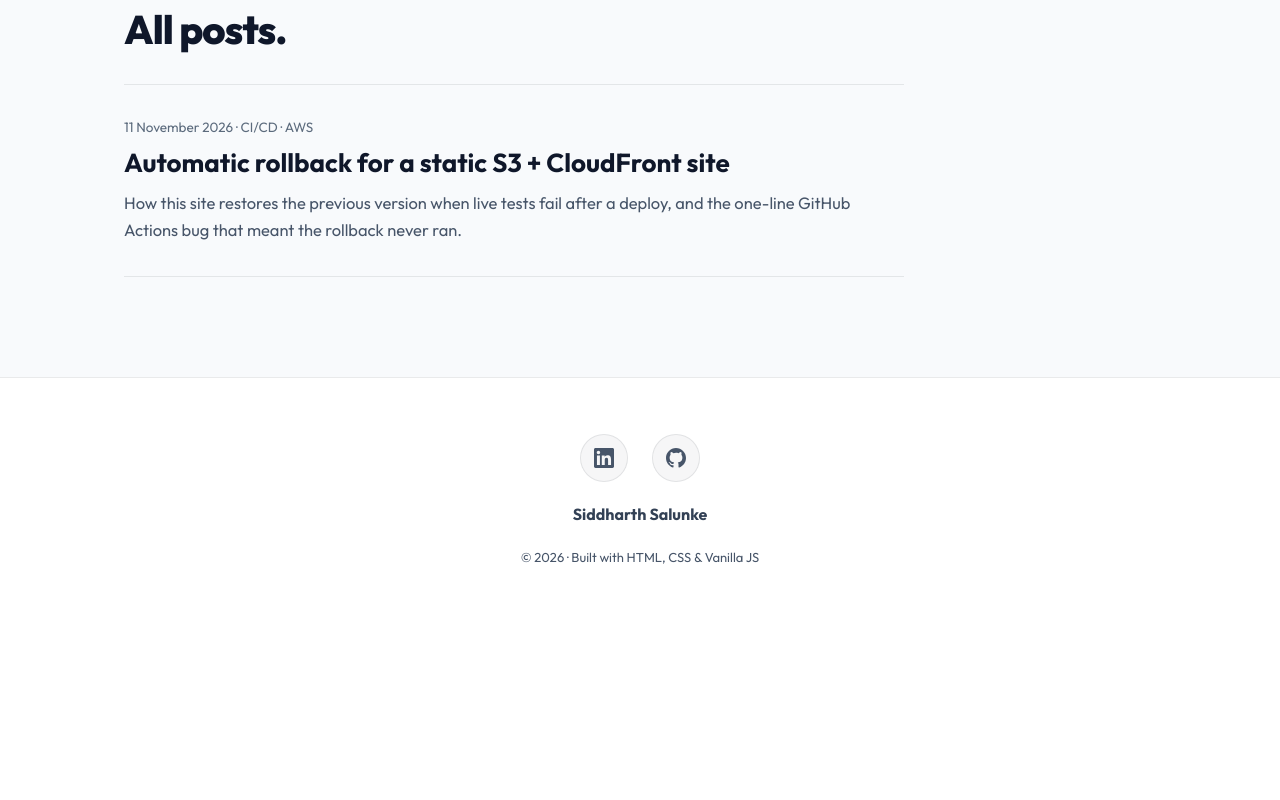
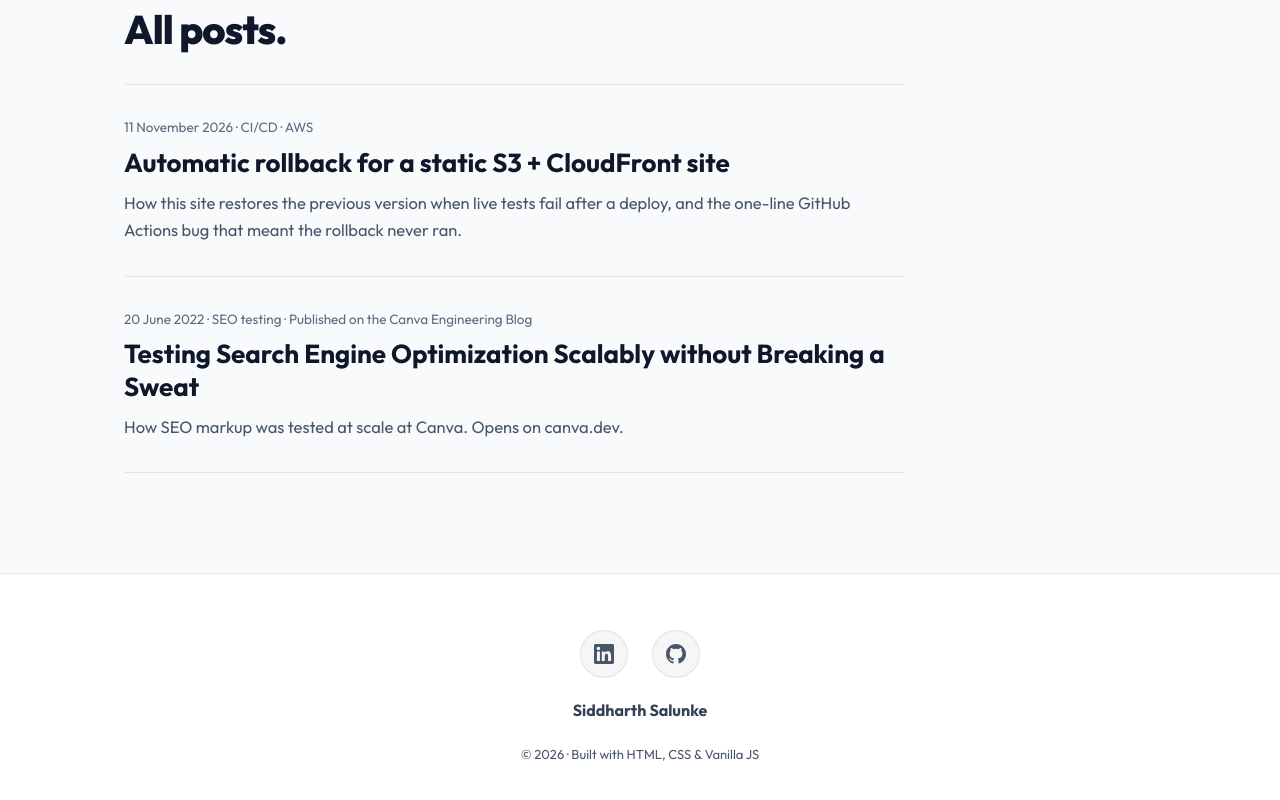
Before and after one commit to sidsalunke/serverless-portfolio, a website: page writing.html in a window 1280 px wide. Shown: the part 774-1574 px from the top of the page. Before the commit the page ends 1398 px from the top, so only its background shows below. Drawn offline with Linux system fonts and the light colour scheme.

Commit message:
feat: list the Canva Engineering Blog SEO testing post on /writing
Co-Authored-By: Claude Fable 5.2 <noreply@anthropic.com>

```diff
--- a/writing.html
+++ b/writing.html
@@ -231,6 +231,17 @@
           </p>
         </article>
       </li>
+      <li class="post-list__item">
+        <article>
+          <p class="post-list__meta"><time datetime="2022-06-20">20 June 2022</time> &middot; SEO testing &middot; Published on the Canva Engineering Blog</p>
+          <h3 class="post-list__title">
+            <a href="https://www.canva.dev/blog/engineering/testing-search-engine-optimization-scalably-without-breaking-a-sweat/" target="_blank" rel="noopener noreferrer">Testing Search Engine Optimization Scalably without Breaking a Sweat</a>
+          </h3>
+          <p class="post-list__summary">
+            How SEO markup was tested at scale at Canva. Opens on canva.dev.
+          </p>
+        </article>
+      </li>
     </ul>
   </div>
 </section>
```
